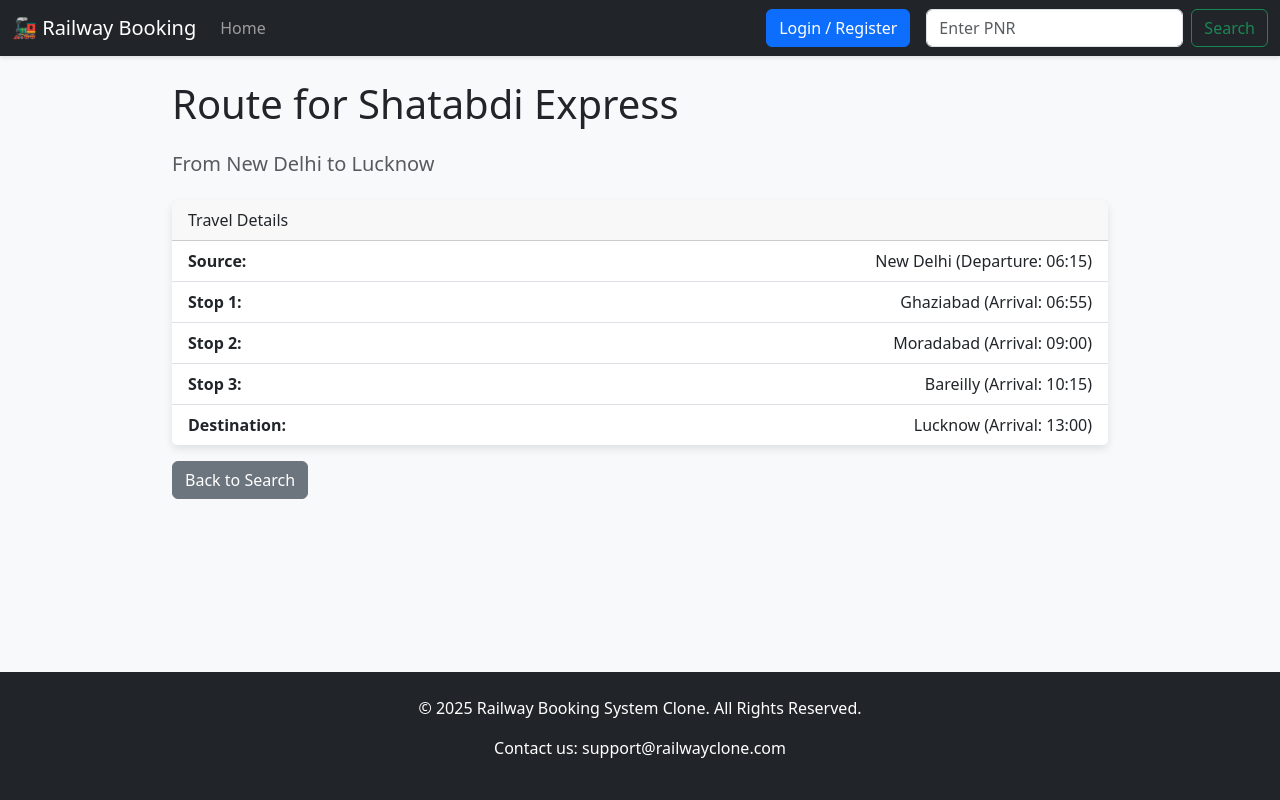
After one commit to rishabh0510rishabh/railway-booking-system, a Flask app: page /train_route/1 in a window 1280 px wide. The commit adds this page. Run offline with Flask 3, Linux system fonts and the light colour scheme.

Commit message:
feat: added routes of train and return ticket

```diff
--- a/app.py
+++ b/app.py
@@ -4,12 +4,13 @@ import time
 import random
 import string
 import math
+from datetime import datetime, timedelta
 from flask import Flask, render_template, request, redirect, url_for, flash, session, send_from_directory, send_file
 from flask_sqlalchemy import SQLAlchemy
 from werkzeug.security import generate_password_hash, check_password_hash
 from fpdf import FPDF
 from sqlalchemy.orm import relationship
-from sqlalchemy import func # NEW: Import func for database functions
+from sqlalchemy import func
 
 # Initialize the Flask app
 app = Flask(__name__)
@@ -44,8 +45,18 @@ class Train(db.Model):
     source = db.Column(db.String(100), nullable=False)
     destination = db.Column(db.String(100), nullable=False)
     departure_time = db.Column(db.String(10), nullable=False) # e.g., '06:15'
+    arrival_time = db.Column(db.String(10), nullable=True)
     total_seats = db.Column(db.Integer, nullable=False)
     bookings = db.relationship('Booking', backref='train', lazy=True)
+    route_stops = db.relationship('Route', backref='train', lazy=True, order_by='Route.stop_order')
+
+class Route(db.Model):
+    id = db.Column(db.Integer, primary_key=True)
+    train_id = db.Column(db.Integer, db.ForeignKey('train.id'), nullable=False)
+    stop_name = db.Column(db.String(100), nullable=False)
+    arrival_time = db.Column(db.String(10), nullable=False)
+    stop_order = db.Column(db.Integer, nullable=False)
+
 
 class User(db.Model):
     id = db.Column(db.Integer, primary_key=True)
@@ -138,6 +149,25 @@ def generate_seat_number(booking_count, total_seats, seat_class):
 
     return f"{class_initial}{coach_number}-{seat_in_coach}-{berth_abbreviation}"
 
+def calculate_travel_time(departure_time_str, arrival_time_str):
+    """Calculates the travel time between two time strings."""
+    try:
+        departure_time = datetime.strptime(departure_time_str, '%H:%M')
+        arrival_time = datetime.strptime(arrival_time_str, '%H:%M')
+
+        # Handle overnight journeys
+        if arrival_time < departure_time:
+            arrival_time += timedelta(days=1)
+
+        travel_duration = arrival_time - departure_time
+
+        hours = travel_duration.seconds // 3600
+        minutes = (travel_duration.seconds % 3600) // 60
+
+        return f"{hours}h {minutes}m"
+    except (ValueError, TypeError):
+        return "N/A"
+
 # --- Routes ---
 @app.route('/')
 def index():
@@ -167,6 +197,7 @@ def search():
     for train in trains:
         confirmed_bookings = Booking.query.filter_by(train_id=train.id, status='Confirmed').count()
         train.available_seats = train.total_seats - confirmed_bookings
+        train.travel_time = calculate_travel_time(train.departure_time, train.arrival_time)
 
     return render_template('results.html', trains=trains, source=source, destination=destination)
 
@@ -511,6 +542,31 @@ def add_train():
     flash(f'Train "{train_name}" has been added successfully!', 'success')
     return redirect(url_for('admin_dashboard'))
 
+@app.route('/train_route/<int:train_id>')
+def train_route(train_id):
+    train = Train.query.get_or_404(train_id)
+    return render_template('train_route.html', train=train)
+
+@app.route('/book_return/<pnr>')
+def book_return(pnr):
+    if not session.get('logged_in'):
+        flash('You must be logged in to book a ticket.', 'danger')
+        return redirect(url_for('login'))
+
+    booking = Booking.query.filter_by(pnr_number=pnr).first_or_404()
+    original_train = booking.train
+
+    # Find a train that runs the reverse route
+    return_train = Train.query.filter_by(source=original_train.destination, destination=original_train.source).first()
+
+    if return_train:
+        flash('Found a train for your return journey.', 'info')
+        return redirect(url_for('book', train_id=return_train.id))
+    else:
+        flash('Sorry, no return journey trains were found for this route.', 'danger')
+        return redirect(url_for('booking_confirmation', pnr=pnr))
+
+
 if __name__ == '__main__':
     with app.app_context():
         db.create_all()
--- a/templates/booking_confirmation.html
+++ b/templates/booking_confirmation.html
@@ -24,5 +24,6 @@
     </div>
   </div>
 
+  <a href="{{ url_for('book_return', pnr=booking.pnr_number) }}" class="btn btn-primary mt-3">Book Return Journey</a>
   <a href="/" class="btn btn-secondary mt-3">Book Another Ticket</a>
 {% endblock %}
--- /dev/null
+++ b/templates/train_route.html
@@ -0,0 +1,30 @@
+{% extends 'base.html' %}
+
+{% block content %}
+<h1 class="display-6 mb-4">Route for {{ train.train_name }}</h1>
+<h5 class="text-muted">From {{ train.source }} to {{ train.destination }}</h5>
+
+<div class="card mt-4">
+  <div class="card-header">
+    Travel Details
+  </div>
+  <ul class="list-group list-group-flush">
+    <li class="list-group-item d-flex justify-content-between align-items-center">
+      <strong>Source:</strong>
+      <span>{{ train.source }} (Departure: {{ train.departure_time }})</span>
+    </li>
+    {% for stop in train.route_stops %}
+    <li class="list-group-item d-flex justify-content-between align-items-center">
+      <strong>Stop {{ loop.index }}:</strong>
+      <span>{{ stop.stop_name }} (Arrival: {{ stop.arrival_time }})</span>
+    </li>
+    {% endfor %}
+    <li class="list-group-item d-flex justify-content-between align-items-center">
+      <strong>Destination:</strong>
+      <span>{{ train.destination }} (Arrival: {{ train.arrival_time }})</span>
+    </li>
+  </ul>
+</div>
+
+<a href="/" class="btn btn-secondary mt-3">Back to Search</a>
+{% endblock %}
```
Also changed, not shown: init_db.py (+41 -11 lines), templates/results.html (+7 -1 lines), instance/railway.db.
